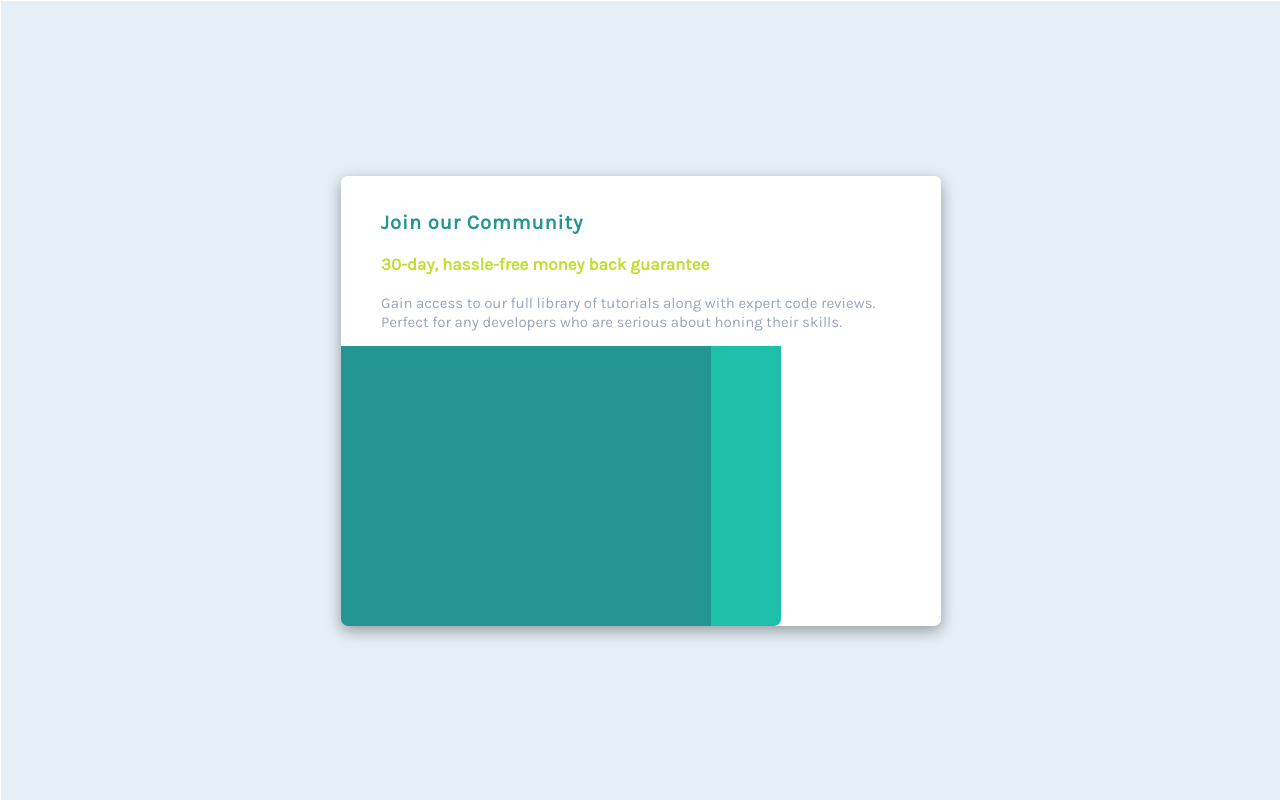
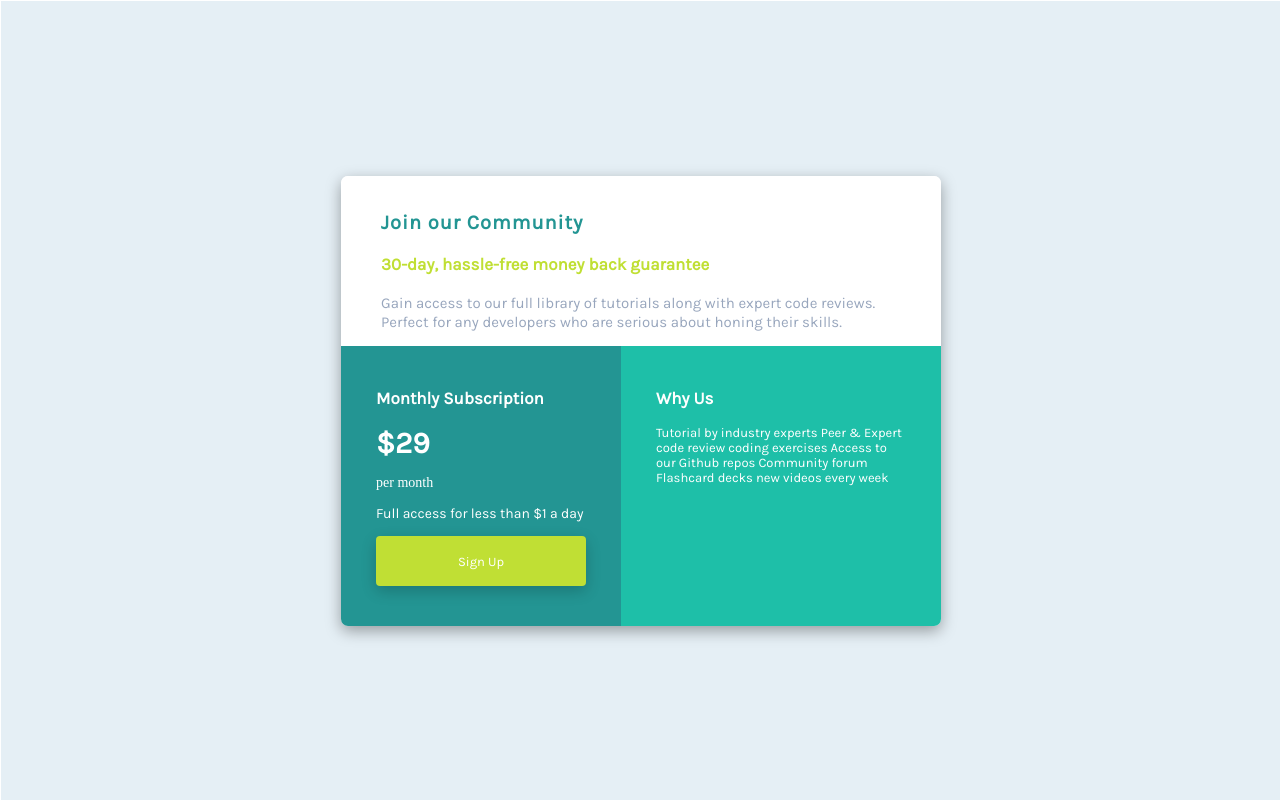
Before and after one commit to tellesmts/EX.grid-de-precos, a plain HTML site: page index.html in a window 1280 px wide. Drawn offline with Linux system fonts and the light colour scheme.

Commit message:
Add files via upload

```diff
--- a/index.html
+++ b/index.html
@@ -13,8 +13,17 @@
 		        <a id="text"><br>Gain access to our full library of tutorials along with expert code reviews.<br>Perfect for any developers who are serious about honing their skills.</a>
 		    </div>
 		    <div class="caixa2">
-		    	<div class="caixinha1"></div>
-		    	<div class="caixinha2"></div>
+		    	<div class="caixinha1"><!--<div class="texto">-->
+		    	    <p id="cx1">Monthly Subscription</p>
+		    	    <p id="cx3">$29</p><p id="permonth">per month</p>
+		    	    <p id="cx4">Full access for less than $1 a day</p>
+		    	    <button id="signup">Sign Up</button><!--</div>-->
+		    	</div>
+		    	<div class="caixinha2"><!--<div class="texto">-->
+		    	    <p id="why">Why Us</p>
+		    	    <p id="tutorial">Tutorial by industry experts Peer & Expert code review coding exercises Access to our Github repos Community forum Flashcard decks new videos every week</p><!--</div>-->
+		    	</div>
+
 		    </div>
 	    </div>
     </div>
```
